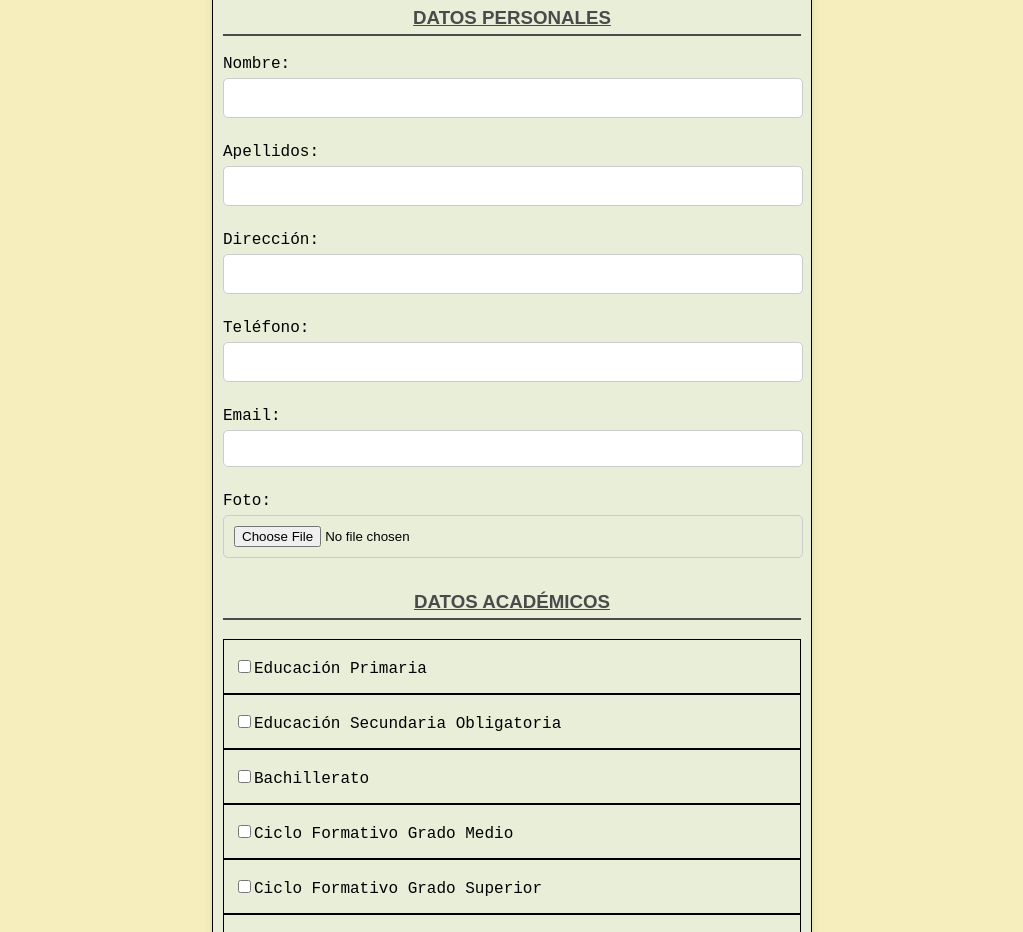
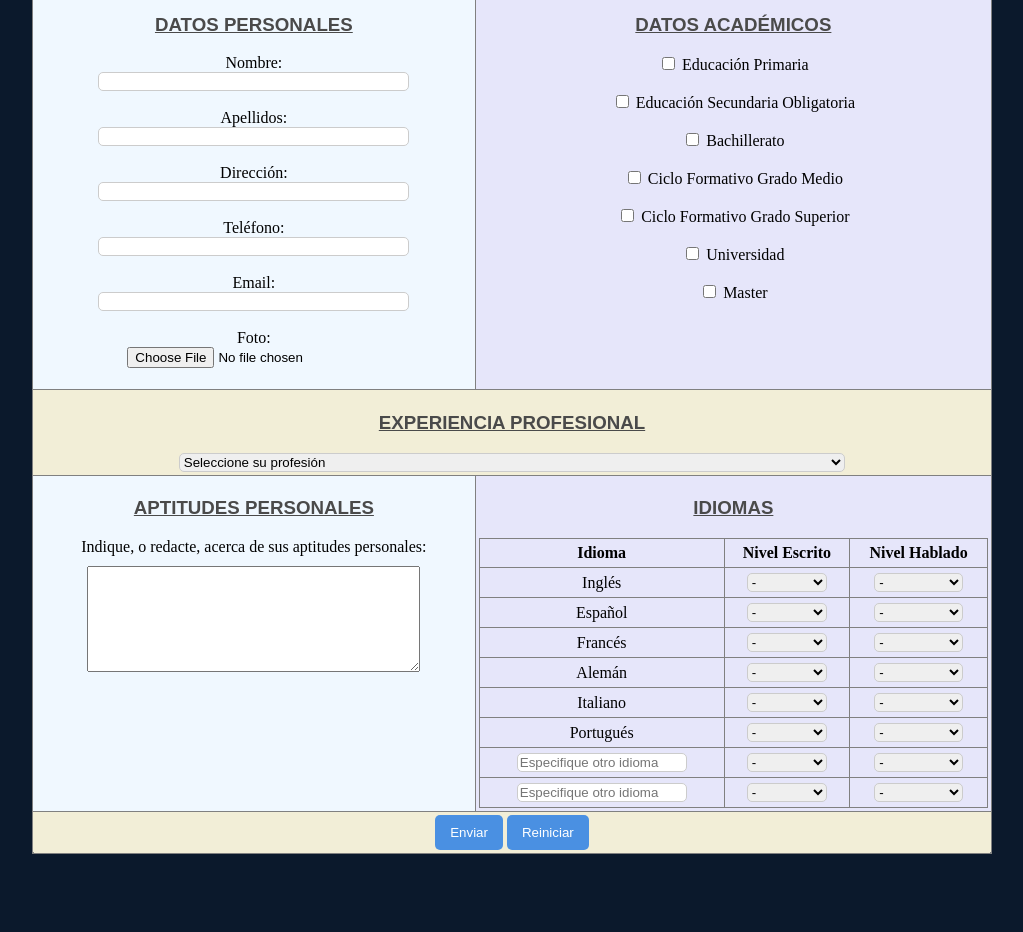
Before and after one commit to 1DAW-josecor475/Sitio-Web, a plain HTML site: page JoseAntonio_FORM.html in a window 1280 px wide. Shown: the part 99-1031 px from the top of the page, without its empty margins (128-1151 px from the left). After the commit the page ends 956 px from the top, so only its background shows below. Drawn offline with Linux system fonts and the light colour scheme.

Commit message:
Done JoseAntonio_FORM

```diff
--- a/JoseAntonio_FORM.html
+++ b/JoseAntonio_FORM.html
@@ -6,7 +6,7 @@
 	<title>Formulario LM | Jose Antonio Cortes</title>
 	<style>
 		body {
-            background: #F6EFBD;
+			background: #0B192C;
 			margin: 0;
 			padding: 0;
 			display: flex;
@@ -14,69 +14,12 @@
 			align-items: center;
 			text-align: center;
 		}
-        .container {
-            margin-top: 15px;
-            margin-bottom: 15px;
-            background: #E9EED9;
-            border: 1px solid #000000;
-            border-radius: 10px;
-            box-shadow: 0 4px 10px rgba(0, 0, 0, 0.1);
-            padding: 20px;
-            width: 60%;
-            max-width: 600px;
-        }
-        h1 {
-            color: #4A4A4A;
-            text-align: center;
-            font-family: Arial, Helvetica, sans-serif;
-        }
-        h3 {
-            color: #4A4A4A;
-            border-bottom: 2px solid #4A4A4A;
-            padding-bottom: 5px;
-            text-align: center;
-            font-family: Arial, Helvetica, sans-serif;
-        }
-        label, input[type="text"] {
-            font-family: monospace;
-            font-size: 16px;
-        }
-        label {
-            display: block;
-            margin: 10px 0 5px;
-            text-align: left;
-
-        }
 		input[type="text"],
 		input[type="email"],
-        input[type="file"],
-        select,
-        textarea {
-            width: calc(100% - 20px);
-            padding: 10px;
-            margin-bottom: 15px;
+		select {
 			border: 1px solid #ccc;
 			border-radius: 5px;
-        }
-        .checkbox_align {
-            display: flex;
-            align-items: center;
-        }
-        input[type=checkbox] {
-            flex: none;
-        }
-        table {
-            width: 100%;
-            border-collapse: collapse;
-            margin-bottom: 15px;
-        }
-        th, td {
-            padding: 10px;
-            text-align: left;
-            border: 1px solid #000000;
-        }
-        textarea {
-            resize: vertical;
+			width: 70%;
 		}
 		button {
 			background-color: #4A90E2;
@@ -92,77 +35,50 @@
 	</style>
 </head>
 <body>
-    <table class="container">
+	<table style="border-collapse: collapse; border-radius: 5px; width: 75%; margin: 3px;" bgcolor="#F2EED7" border="1" cellpadding="3" cellspacing="3" width="100%">
 		<tr>
-            <td>
-                <h1>FORMULARIO CURRÍCULUM VITAE</h1>
+			<td colspan="2" align="center">
+				<h1 style="font-family: Arial, sans-serif; color: #4A4A4A; text-align: center;">FORMULARIO CURRÍCULUM VITAE</h1>
+			</td>
+		</tr>
 		<form action="">
-                    <h3><u>DATOS PERSONALES</u></h3>
-                    <label for="name">Nombre:</label>
-                    <input type="text" name="name" id="name">
-                    <br>
-                    <label for="lastname">Apellidos:</label>
-                    <input type="text" name="lastname" id="lastname">
-                    <br>
-                    <label for="direction">Dirección:</label>
-                    <input type="text" name="direction" id="direction">
-                    <br>
-                    <label for="phone">Teléfono:</label>
-                    <input type="text" name="phone" id="phone">
-                    <br>
-                    <label for="email">Email:</label>
-                    <input type="email" name="email" id="email">
-                    <br>
-                    <label for="picture">Foto:</label>
-                    <input type="file" name="picture" id="picture">
-                    <br>
-
-                    <h3><u>DATOS ACADÉMICOS</u></h3>
-                    <table>
 			<tr>
-                            <td class="checkbox_align">
+				<td bgcolor="#f0f8ff">
+					<h3 style="color: #4A4A4A; text-align: center; font-family: Arial, Helvetica, sans-serif;"><u>DATOS PERSONALES</u></h3>
+					<label for="name">Nombre:</label><br>
+					<input type="text" name="name" id="name"><br><br>
+					<label for="lastname">Apellidos:</label><br>
+					<input type="text" name="lastname" id="lastname"><br><br>
+					<label for="direction">Dirección:</label><br>
+					<input type="text" name="direction" id="direction"><br><br>
+					<label for="phone">Teléfono:</label><br>
+					<input type="text" name="phone" id="phone"><br><br>
+					<label for="email">Email:</label><br>
+					<input type="email" name="email" id="email"><br><br>
+					<label for="picture">Foto:</label><br>
+					<input type="file" name="picture" id="picture"><br><br>
+				</td>
+				<td bgcolor="#e6e6fa" valign="top">
+					<h3 style="color: #4A4A4A; text-align: center; font-family: Arial, Helvetica, sans-serif;"><u>DATOS ACADÉMICOS</u></h3>
 					<input type="checkbox" name="primaria" id="primaria">
-                                <label for="primaria">Educación Primaria</label>
+					<label for="primaria">Educación Primaria</label><br><br>
+					<input type="checkbox" name="secundaria" id="secundaria">
+					<label for="secundaria">Educación Secundaria Obligatoria</label><br><br>
+					<input type="checkbox" name="bachillerato" id="bachillerato">
+					<label for="bachillerato">Bachillerato</label><br><br>
+					<input type="checkbox" name="cfgm" id="cfgm">
+					<label for="cfgm">Ciclo Formativo Grado Medio</label><br><br>
+					<input type="checkbox" name="cfgs" id="cfgs">
+					<label for="cfgs">Ciclo Formativo Grado Superior</label><br><br>
+					<input type="checkbox" name="universidad" id="universidad">
+					<label for="universidad">Universidad</label><br><br>
+					<input type="checkbox" name="master" id="master">
+					<label for="master">Master</label><br><br>
 				</td>
 			</tr>
 			<tr>
-                            <td class="checkbox_align">
-                                <input type="checkbox" name="secundaria" id="secundaria">
-                                <label for="secundaria">Educación Secundaria Obligatoria</label>
-                            </td>
-                        </tr>
-                        <tr>
-                            <td class="checkbox_align">
-                                <input type="checkbox" name="bachillerato" id="bachillerato">
-                                <label for="bach illerato">Bachillerato</label>
-                            </td>
-                        </tr>
-                        <tr>
-                            <td class="checkbox_align">
-                                <input type="checkbox" name="cfgm" id="cfgm">
-                                <label for="cfgm">Ciclo Formativo Grado Medio</label>
-                            </td>
-                        </tr>
-                        <tr>
-                            <td class="checkbox_align">
-                                <input type="checkbox" name="cfgs" id="cfgs">
-                                <label for="cfgs">Ciclo Formativo Grado Superior</label>
-                            </td>
-                        </tr>
-                        <tr>
-                            <td class="checkbox_align">
-                                <input type="checkbox" name="universidad" id="universidad">
-                                <label for="universidad">Universidad</label>
-                            </td>
-                        </tr>
-                        <tr>
-                            <td class="checkbox_align">
-                                <input type="checkbox" name="master" id="master">
-                                <label for="master">Master</label>
-                            </td>
-                        </tr>
-                    </table>
-                    <h3><u>EXPERIENCIA PROFESIONAL</u></h3>
+				<td colspan="2" bgcolor="#F2EED7">
+					<h3 style="color: #4A4A4A; text-align: center; font-family: Arial, Helvetica, sans-serif;"><u>EXPERIENCIA PROFESIONAL</u></h3>
 					<select name="work" id="work">
 						<option selected>Seleccione su profesión</option>
 						<option>Administración de Sistemas</option>
@@ -171,10 +87,17 @@
 						<option>Ingeniero de software</option>
 						<option>Técnico en ciberseguridad</option>
 					</select>
-                    <br>
-
-                    <h3><u>IDIOMAS</u></h3>
-                    <table border="1">
+				</td>
+			</tr>
+			<tr>
+				<td bgcolor="#f0f8ff" valign="top">
+					<h3 style="color: #4A4A4A; text-align: center; font-family: Arial, Helvetica, sans-serif;"><u>APTITUDES PERSONALES</u></h3>
+					<label for="aptitudes">Indique, o redacte, acerca de sus aptitudes personales:</label><br>
+					<textarea style="width: 75%; height: 100px; margin: 10px 0; resize: vertical;" name="aptitudes" id="aptitudes"></textarea>
+				</td>
+				<td bgcolor="#e6e6fa" valign="top">
+					<h3 style="color: #4A4A4A; text-align: center; font-family: Arial, Helvetica, sans-serif;"><u>IDIOMAS</u></h3>
+					<table style="border-collapse: collapse;" border="1" cellpadding="5" cellspacing="2" width="100%">
 						<tr>
 							<th>Idioma</th>
 							<th>Nivel Escrito</th>
@@ -295,21 +218,37 @@
 							</td>
 						</tr>
 						<tr>
-                            <td>Otro (especifique):
-                            <br>
-                            <input type="text" name="otro_idioma" placeholder="Especifique el idioma">
-                            </td>
+							<td><input type="text" name="nuevo_idioma1" placeholder="Especifique otro idioma"></td>
 							<td>
-                                <select name="otro_escrito">
-                                    <option selected>-</option>
+								<select name="nuevo_escrito1">
+									<option>-</option>
 									<option value="alto">ALTO</option>
 									<option value="medio">MEDIO</option>
 									<option value="bajo">BAJO</option>
 								</select>
 							</td>
 							<td>
-                                <select name="otro_hablado">
-                                    <option selected>-</option>
+								<select name="nuevo_hablado1">
+									<option>-</option>
+									<option value="alto">ALTO</option>
+									<option value="medio">MEDIO</option>
+									<option value="bajo">BAJO</option>
+								</select>
+							</td>
+						</tr>
+						<tr>
+							<td><input type="text" name="nuevo_idioma2" placeholder="Especifique otro idioma"></td>
+							<td>
+								<select name="nuevo_escrito2">
+									<option>-</option>
+									<option value="alto">ALTO</option>
+									<option value="medio">MEDIO</option>
+									<option value="bajo">BAJO</option>
+								</select>
+							</td>
+							<td>
+								<select name="nuevo_hablado2">
+									<option>-</option>
 									<option value="alto">ALTO</option>
 									<option value="medio">MEDIO</option>
 									<option value="bajo">BAJO</option>
@@ -317,19 +256,15 @@
 							</td>
 						</tr>
 					</table>
-                    <br>
-
-                    <h3><u>APTITUDES PERSONALES</u></h3>
-                    <label for="aptitudes">Indique, o redacte, acerca de sus aptitudes personales:</label>
-                    <br>
-                    <textarea style="width: 50%; height: 150px; ;" name="aptitudes" id="aptitudes"
-                    ></textarea>
-                    <br>
+				</td>
+			</tr>
+			<tr>
+				<td colspan="2" align="center">
 					<button type="submit">Enviar</button>
 					<button type="reset">Reiniciar</button>
-                </form>
 				</td>
 			</tr>
+		</form>
 	</table>
 </body>
 </html>
```
Also changed, not shown: index.html (+1 -1 lines). Lines whose indentation alone changed are shown as unchanged.
